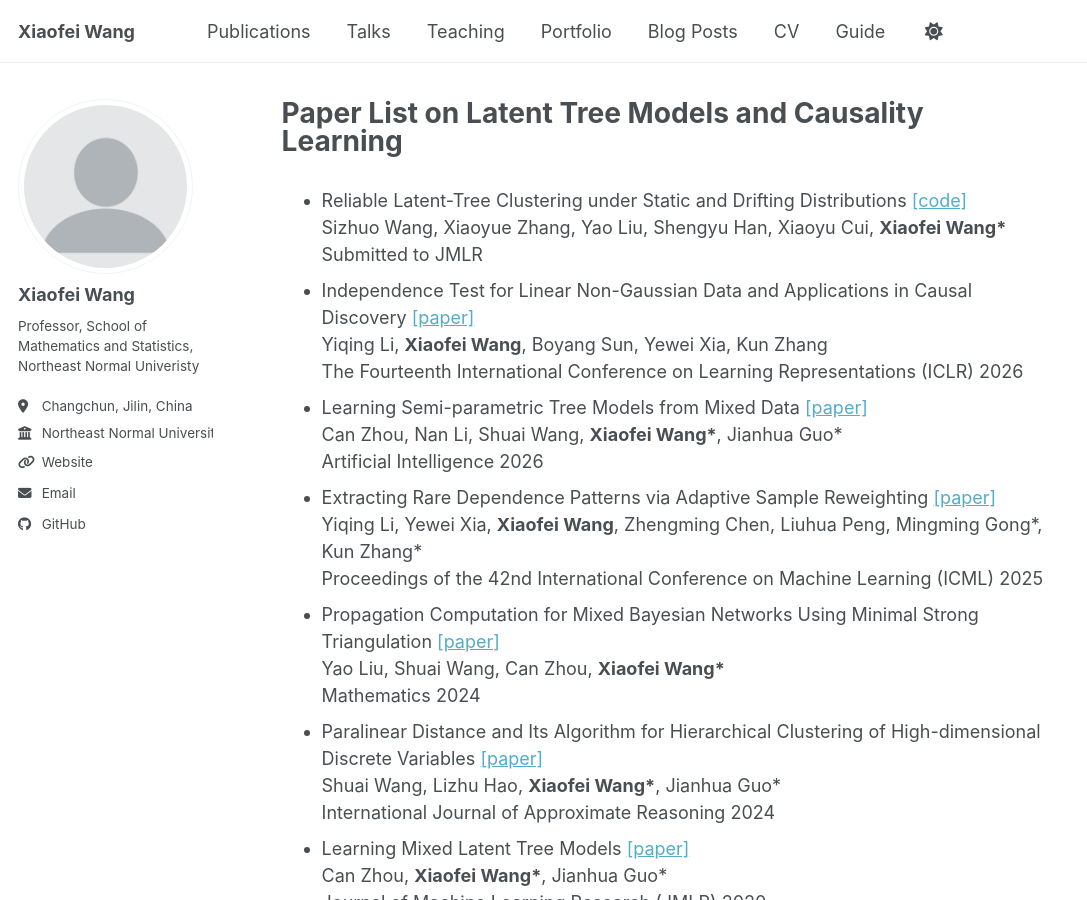
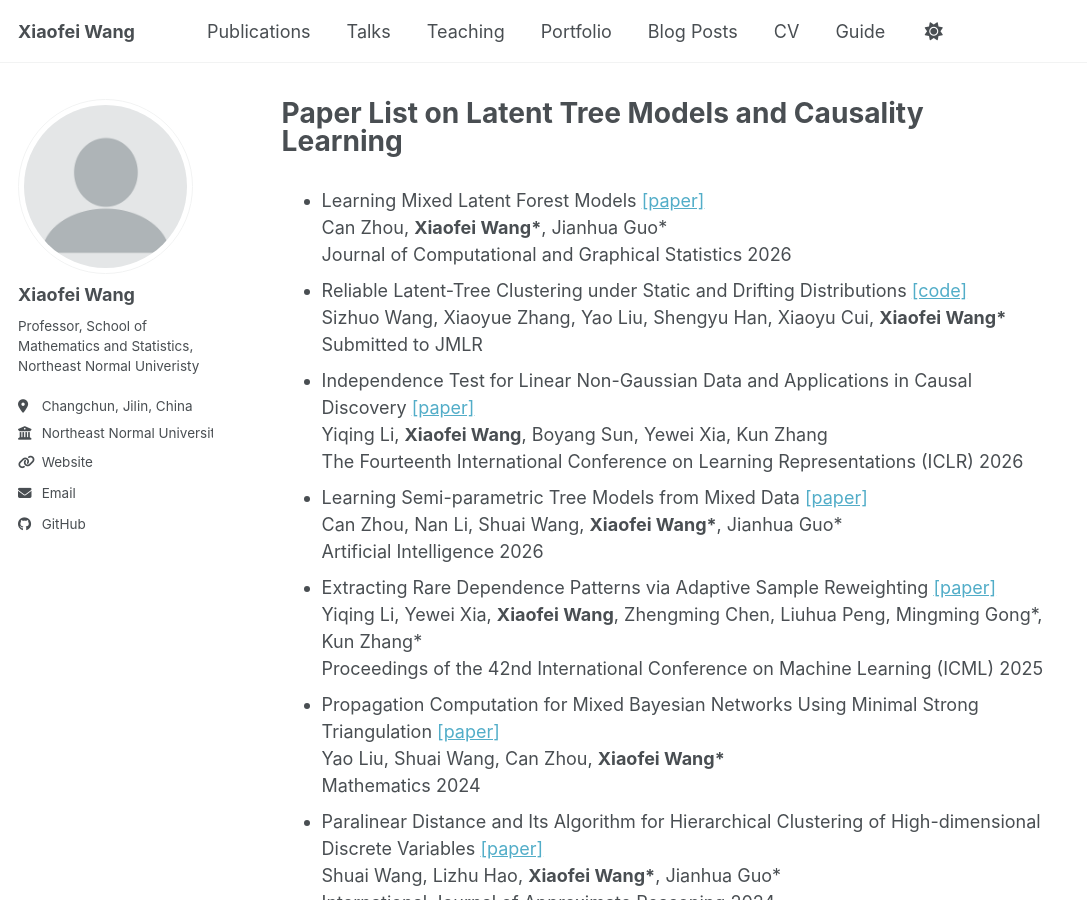
Before and after one commit to mathswang/mathswang.github.io, a Jekyll site: the page built from _pages/publications.md, in a window 1280 px wide and 900 px high. Shown: the whole window, without its empty margins (0-1087 px from the left). Built offline with Jekyll 4.4.1, drawn with Linux system fonts in a browser that asks for light colours; a script bundle is joined from its source files by our own code; library files that are not in the unit come from our copies.

Commit message:
Update publications.md

```diff
--- a/_pages/publications.md
+++ b/_pages/publications.md
@@ -7,6 +7,13 @@ author: Xiaofei Wang
 ---
 
 <ul class="pub-list">
+
+  <li>
+    <span class="pub-title">Learning Mixed Latent Forest Models</span>
+    <a href="https://www.tandfonline.com/doi/abs/10.1080/10618600.2026.2653765">[paper]</a><br>
+    Can Zhou, <strong>Xiaofei Wang*</strong>, Jianhua Guo*<br>
+    Journal of Computational and Graphical Statistics 2026
+  </li>
 
   <li>
     <span class="pub-title">Reliable Latent-Tree Clustering under Static and Drifting Distributions</span>
```
